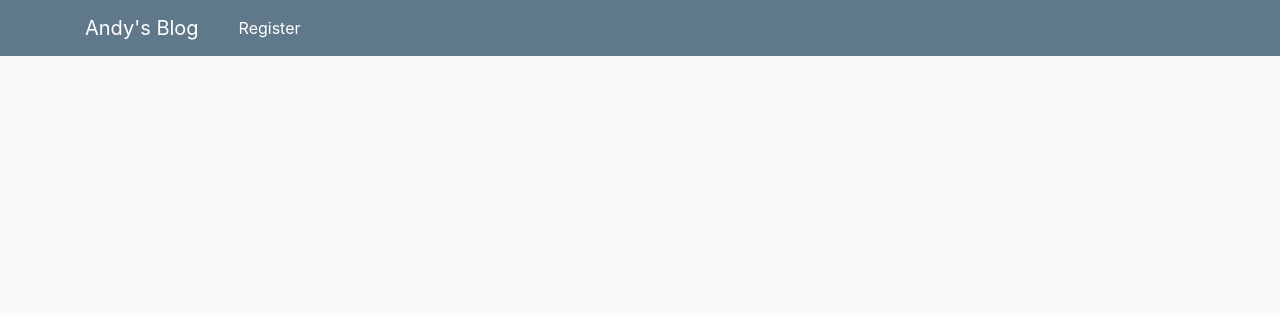
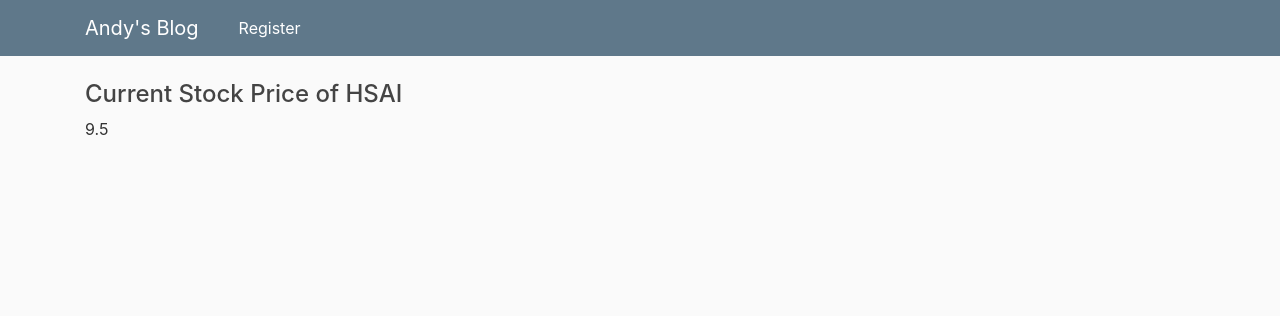
Before and after one commit to bhavyakundra/Blog-Site, a Flask app: page /models in a window 1280 px wide. Shown: the top 316 px of the page. Run offline with Flask 2, Linux system fonts and the light colour scheme; parts of the project's set-up code (start-up, migrations or seed data) failed here and were passed over; some libraries are stand-ins or nearby versions.

Commit message:
added dummy hesai price

```diff
--- a/flask_blog_andy/flaskblog/main/routes.py
+++ b/flask_blog_andy/flaskblog/main/routes.py
@@ -32,4 +32,4 @@ def mary():
 
 @main.route("/models")
 def models():
-    return render_template('models.html', title='models')
+    return render_template('models.html', HSAI_price=9.5)
--- a/flask_blog_andy/flaskblog/templates/models.html
+++ b/flask_blog_andy/flaskblog/templates/models.html
@@ -1,4 +1,5 @@
 {% extends "layout.html" %}
 {% block content %}
-
+<h4>Current Stock Price of HSAI</h4>
+<p>{{ HSAI_price}}</p>
 {% endblock content %}
--- a/flask_blog_andy/requirements.txt
+++ b/flask_blog_andy/requirements.txt
@@ -21,4 +21,5 @@ SQLAlchemy==1.2.7
 typing-extensions==4.7.1
 Werkzeug==1.0.1
 WTForms==2.1
+yfinance==0.2.33
 zipp==3.16.2
```
